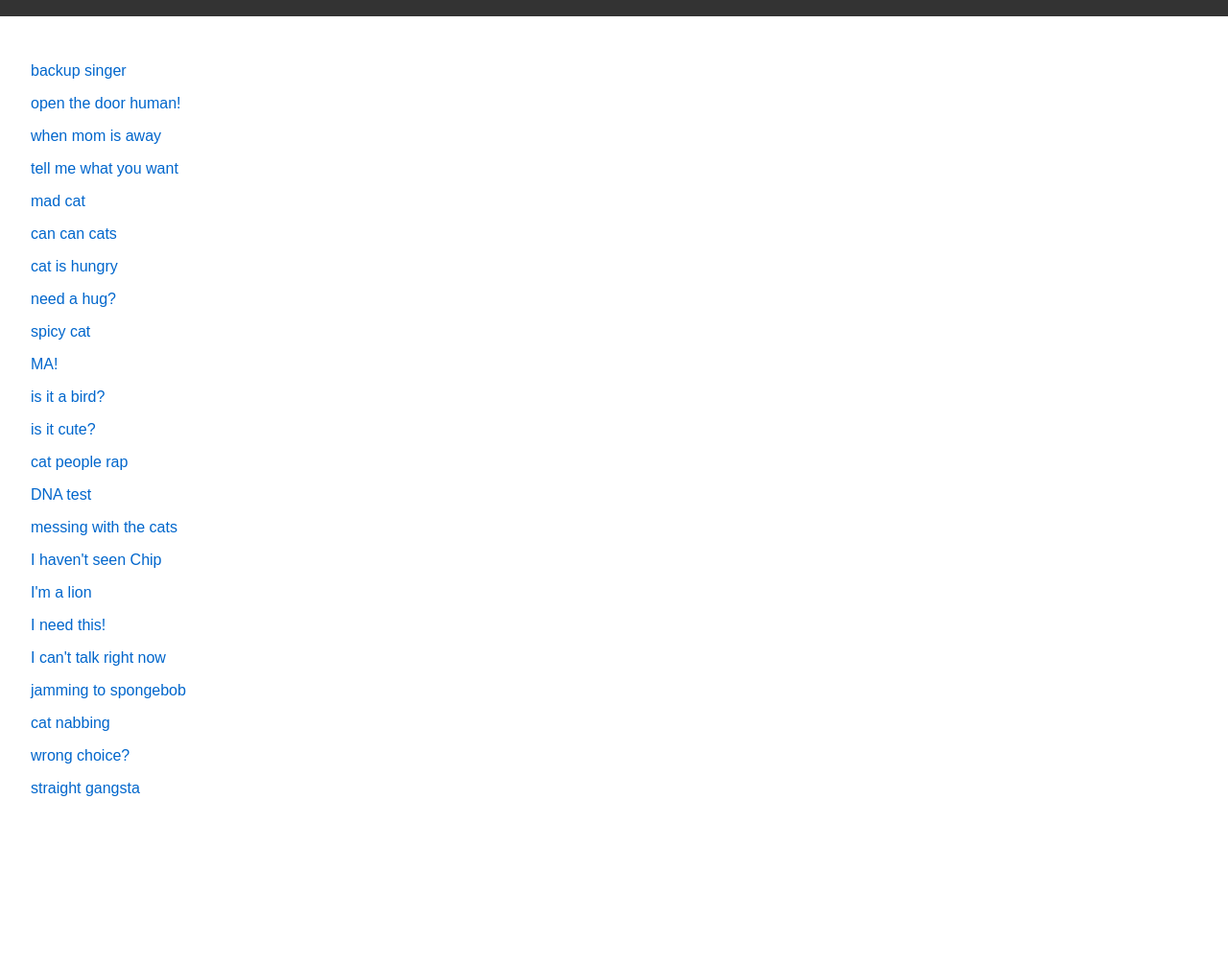
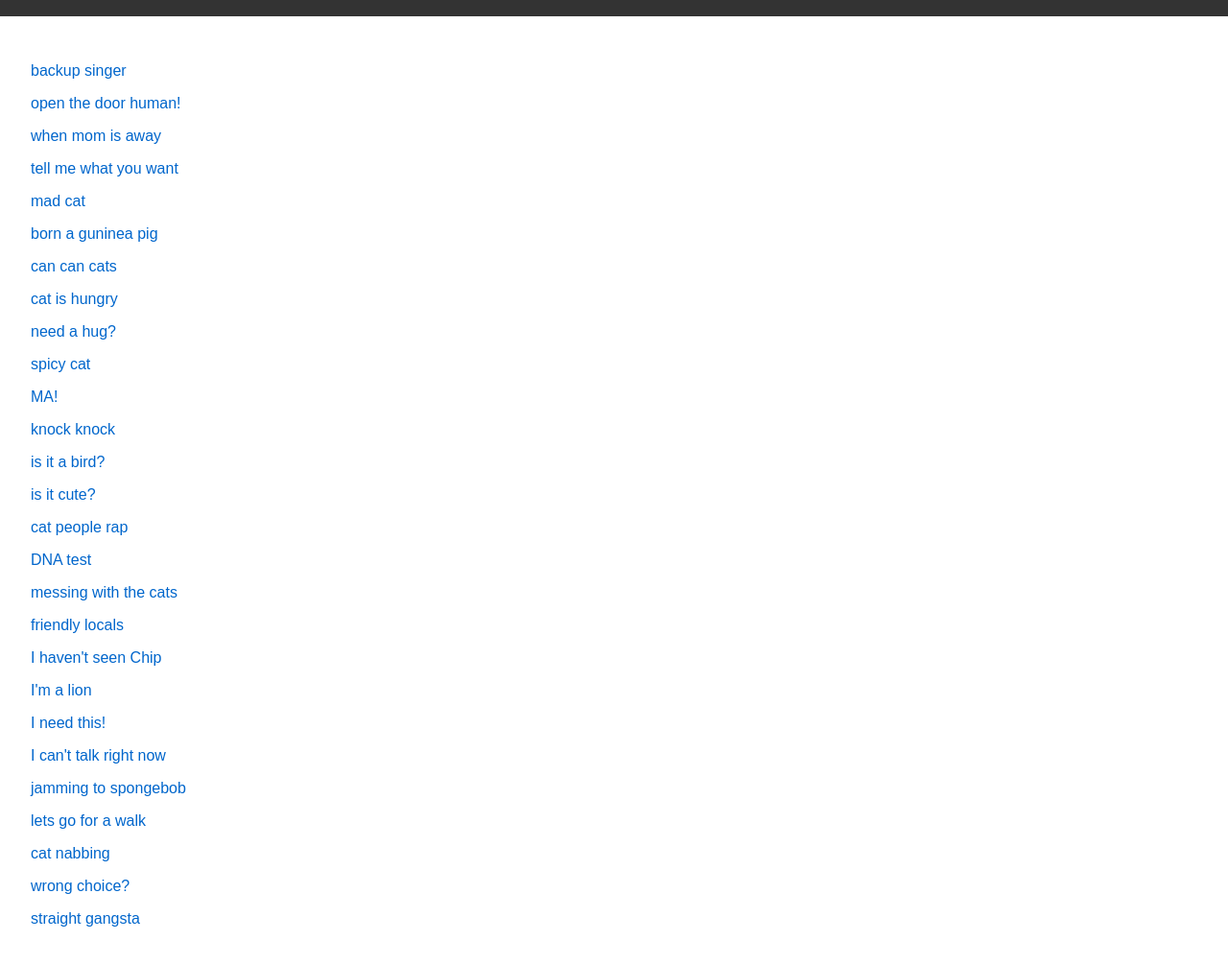
Before and after one commit to GrubbeK/cat-videos, a plain HTML site: page index.html in a window 1280 px wide. Shown: the part 95-1100 px from the top of the page at 96% size. Before the commit the page ends 974 px from the top, so only its background shows below. Drawn offline with Linux system fonts and the light colour scheme.

Commit message:
Update index.html

```diff
--- a/index.html
+++ b/index.html
@@ -18,25 +18,25 @@
         <li><a href="https://www.instagram.com/p/CuQHauro1y9/" target="_blank">when mom is away</a></li>
         <li><a href="https://www.instagram.com/p/CuhrKvjph0F/" target="_blank">tell me what you want</a></li>
         <li><a href="https://www.instagram.com/p/Cu41qiVgdEx/" target="_blank">mad cat</a></li>
-        <li><a href="https://www.instagram.com/p/Ct1kKf3MIIf/" target="_blank"born a guninea pig</a></li>
+        <li><a href="https://www.instagram.com/p/Ct1kKf3MIIf/" target="_blank">born a guninea pig</a></li>
         <li><a href="https://www.instagram.com/p/CvuLjbGMxR0/" target="_blank">can can cats</a></li>
         <li><a href="https://www.instagram.com/p/CvaeJH-Ovy8/" target="_blank">cat is hungry</a></li>
         <li><a href="https://www.instagram.com/p/CuF0rC0ADyH/" target="_blank">need a hug?</a></li>
         <li><a href="https://www.instagram.com/p/Cvsv_T6qvBF/" target="_blank">spicy cat</a></li>
         <li><a href="https://www.instagram.com/p/Cv0a25OsECW/" target="_blank">MA!</a></li>
-        <li><a href="https://www.instagram.com/p/CtHMuXpp4hK/" target="_blank"knock knock</a></li>
+        <li><a href="https://www.instagram.com/p/CtHMuXpp4hK/" target="_blank">knock knock</a></li>
         <li><a href="https://www.instagram.com/p/Cv0XvpDJiax/" target="_blank">is it a bird?</a></li>
         <li><a href="https://www.instagram.com/p/Cu4bkbsJ19I/" target="_blank">is it cute?</a></li>
         <li><a href="https://www.instagram.com/p/CvxxUXEMqB6/" target="_blank">cat people rap</a></li>
         <li><a href="https://www.instagram.com/p/CvzhSiXgG1Z/" target="_blank">DNA test</a></li>
         <li><a href="https://www.instagram.com/p/Ct6qlfiAd9w/" target="_blank">messing with the cats</a></li>
-        <li><a href="https://www.instagram.com/p/CvRYUSiNLrV/" target="_blank"friendly locals</a></li>
+        <li><a href="https://www.instagram.com/p/CvRYUSiNLrV/" target="_blank">friendly locals</a></li>
         <li><a href="https://www.instagram.com/p/Ctcb2BrrMFc/" target="_blank">I haven't seen Chip</a></li>
         <li><a href="https://www.instagram.com/p/CtE8fo2pTw3/" target="_blank">I'm a lion</a></li>
         <li><a href="https://www.instagram.com/p/CsTOmfWtRA6/" target="_blank">I need this!</a></li>
         <li><a href="https://www.instagram.com/p/CvIBiQyA57A/" target="_blank">I can't talk right now</a></li>
         <li><a href="https://www.instagram.com/p/Cturn8HsE6Z/" target="_blank">jamming to spongebob</a></li>
-        <li><a href="https://www.instagram.com/p/CtZWA1OxOzu/" target="_blank"lets go for a walk</a></li>
+        <li><a href="https://www.instagram.com/p/CtZWA1OxOzu/" target="_blank">lets go for a walk</a></li>
         <li><a href="https://www.instagram.com/p/CvFh56BKgoe/" target="_blank">cat nabbing</a></li>
         <li><a href="https://www.instagram.com/p/CtcLpanpUHu/" target="_blank">wrong choice?</a></li>
         <li><a href="https://www.instagram.com/p/Ct5OBKPg07v/" target="_blank">straight gangsta</a></li>
```
